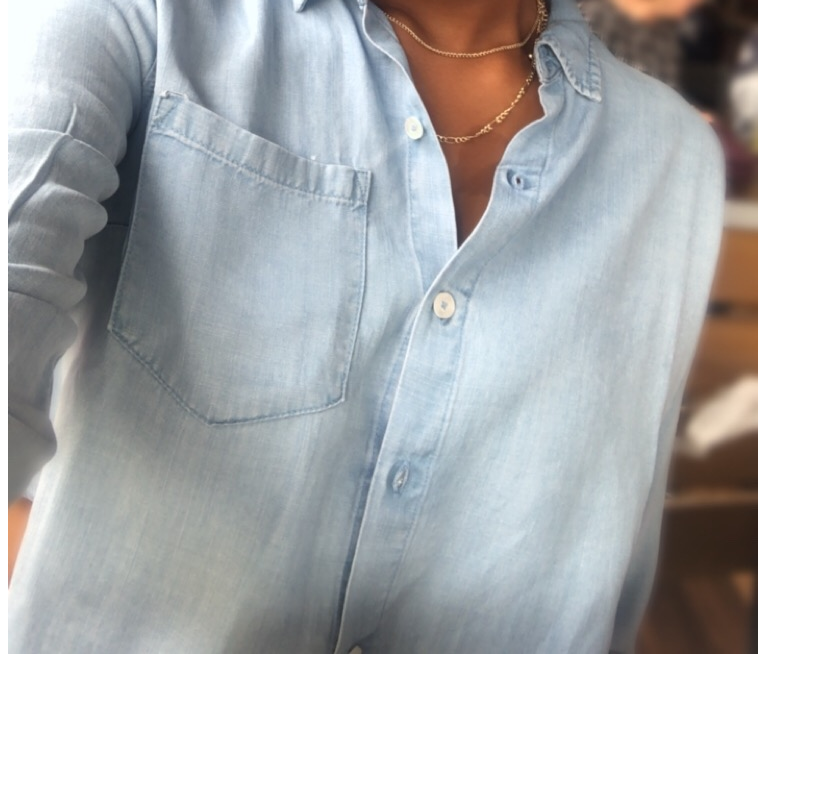
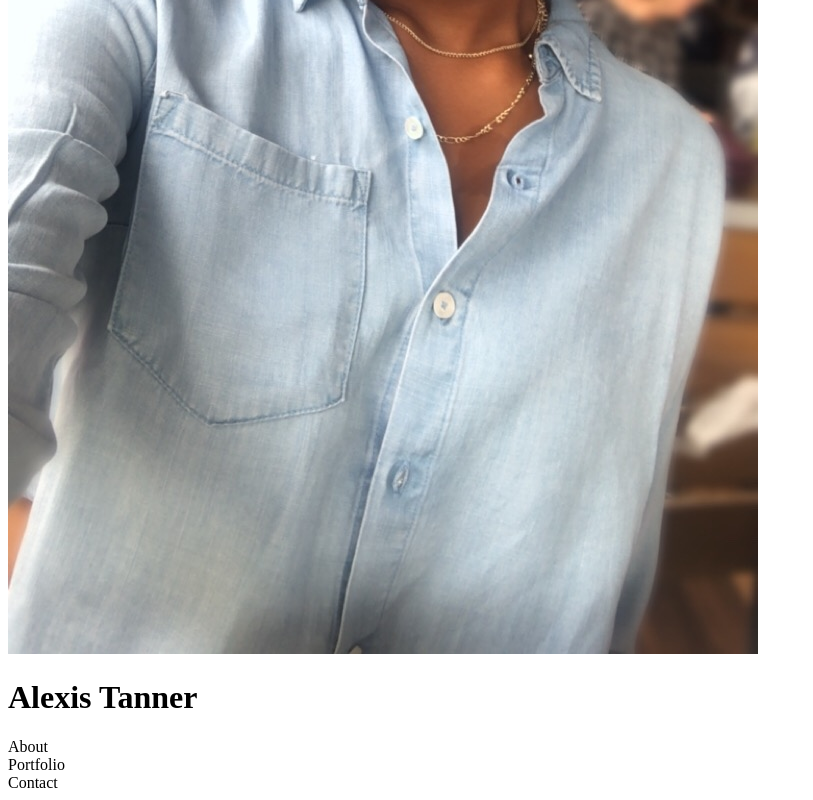
Before and after one commit to Alexistanner94/Basic-Portfolio, a plain HTML site: page assets/contact.html in a window 1280 px wide. Shown: the part 688-1488 px from the top of the page, without its empty margins (0-813 px from the left). Before the commit the page ends 1354 px from the top, so only its background shows below. Drawn offline with Linux system fonts and the light colour scheme; files whose address does not match are found by name.

Commit message:
added-contact-tabe-info

```diff
--- a/assets/contact.html
+++ b/assets/contact.html
@@ -10,6 +10,12 @@
 <img class= "natural-hair" src="images/portfolio-contact.png" alt="">
 
 </head>
+<h1>Alexis Tanner</h1>
+
+<div>About</div>
+<div>Portfolio</div>
+<div>Contact </div>
+
 <body>
 
 </body>
```
Also changed, not shown: assets/index.html (+0 -1 lines).
